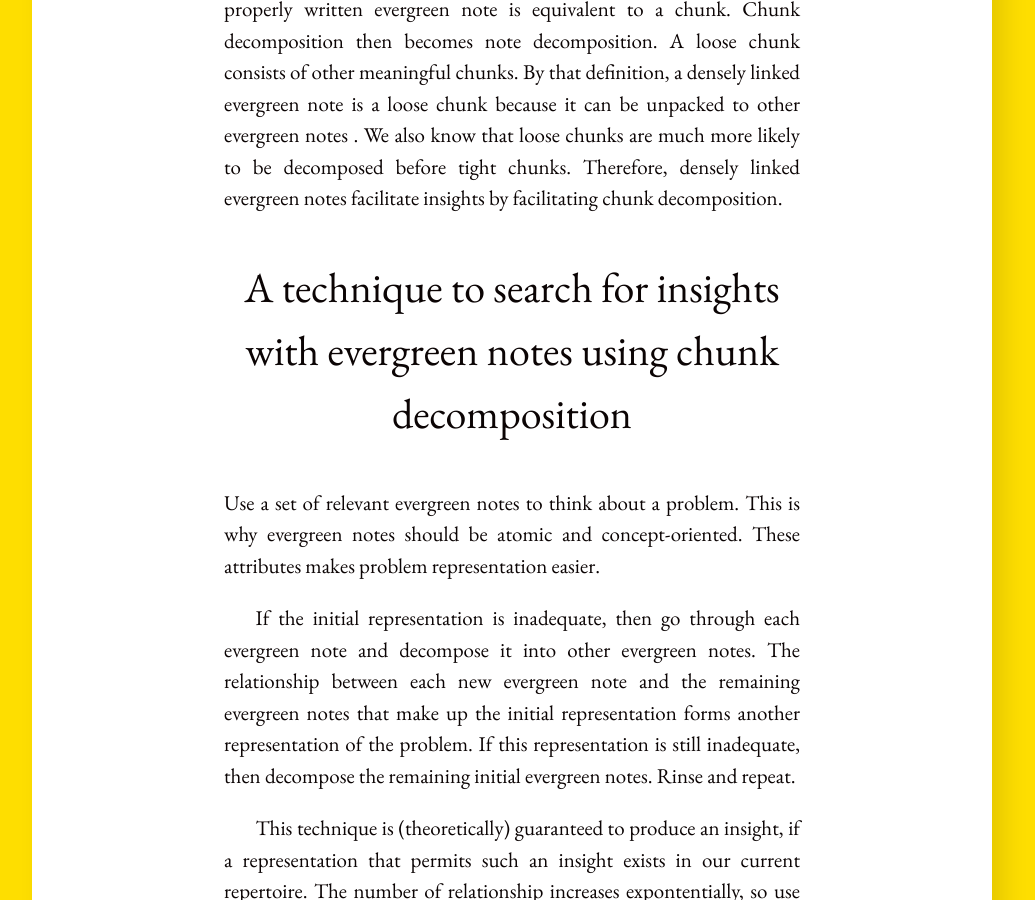
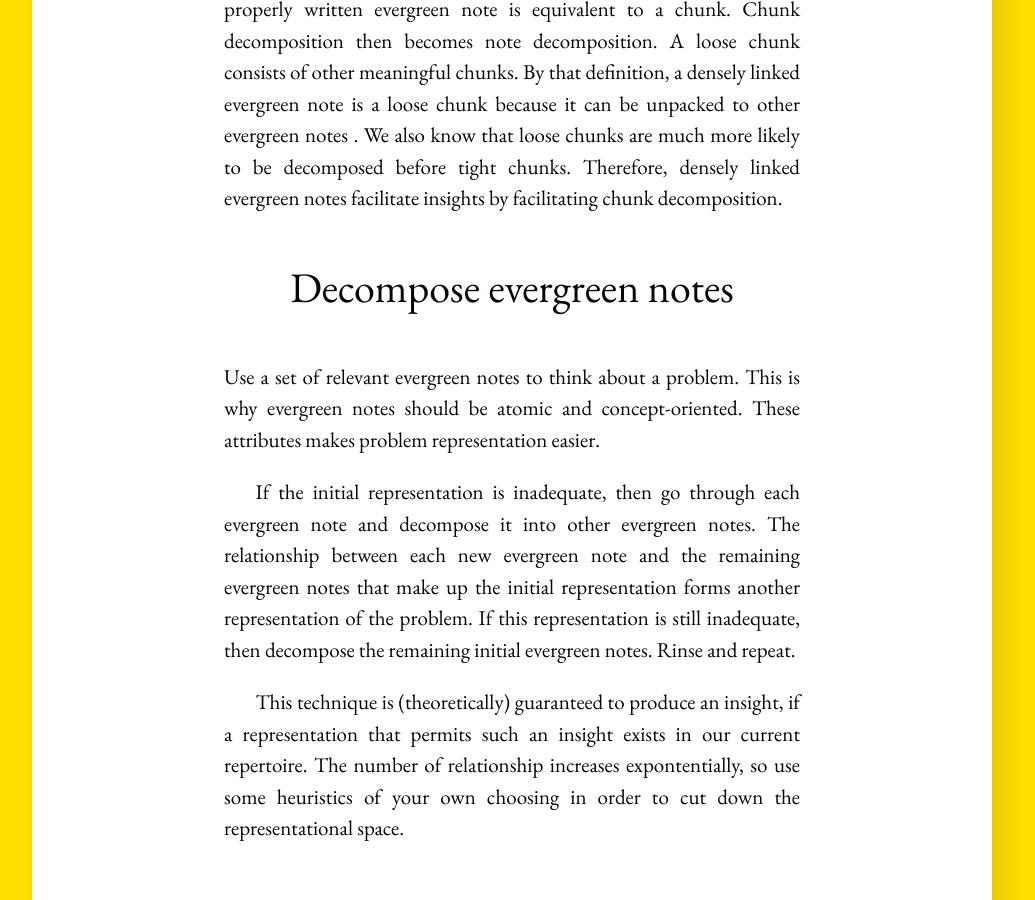
Before and after one commit to minhthanh3145/minhthanh3145.github.io, a Jekyll site: the page built from _posts/2021-02-12-insight-evergreen-notes-framework.md, in a window 1280 px wide and 900 px high, scrolled down 1652 px. Shown: the whole window, without its empty margins (128-1163 px from the left). Built offline with Jekyll 4.4.1, drawn with Linux system fonts in a browser that asks for light colours.

Commit message:
Update framework for insight post

```diff
--- a/_posts/2021-02-12-insight-evergreen-notes-framework.md
+++ b/_posts/2021-02-12-insight-evergreen-notes-framework.md
@@ -17,7 +17,7 @@ Thinking is difficult, it means being able to divide your mind into people and w
 
 Chunk decomposition is one way to reach insights. A chunk is how we perceptually represent an idea, which is very similar to a note. In fact, a properly written evergreen note is equivalent to a chunk. Chunk decomposition then becomes note decomposition. A loose chunk consists of other meaningful chunks. By that definition, a densely linked evergreen note is a loose chunk because it can be unpacked to other evergreen notes . We also know that loose chunks are much more likely to be decomposed before tight chunks. Therefore, densely linked evergreen notes facilitate insights by facilitating chunk decomposition.
 
-## A technique to search for insights with evergreen notes using chunk decomposition
+## Decompose evergreen notes
 
 Use a set of relevant evergreen notes to think about a problem. This is why evergreen notes should be atomic and concept-oriented. These attributes makes problem representation easier.
 
```
